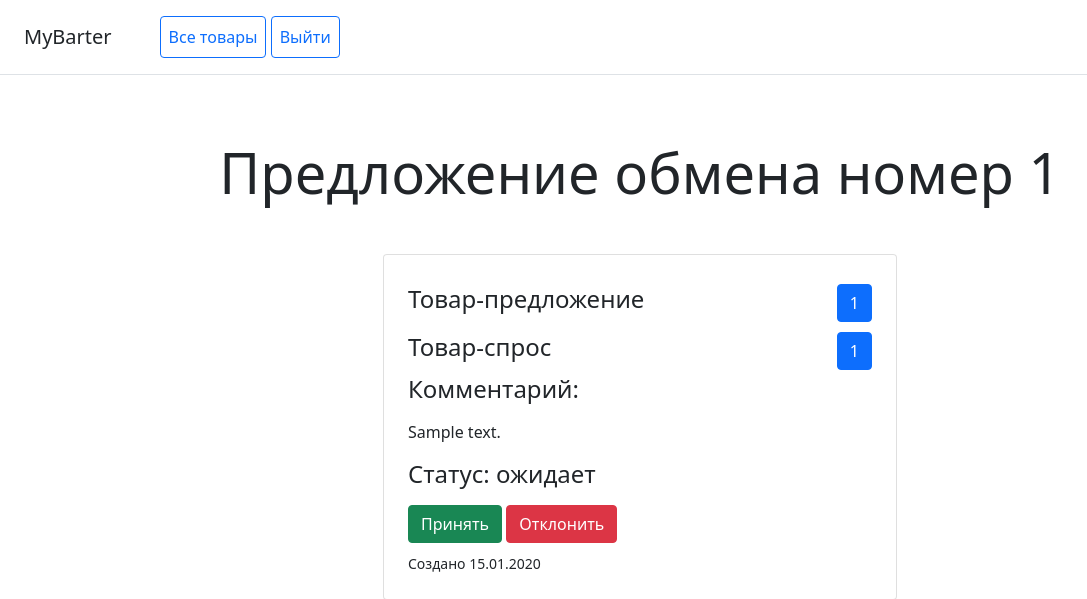
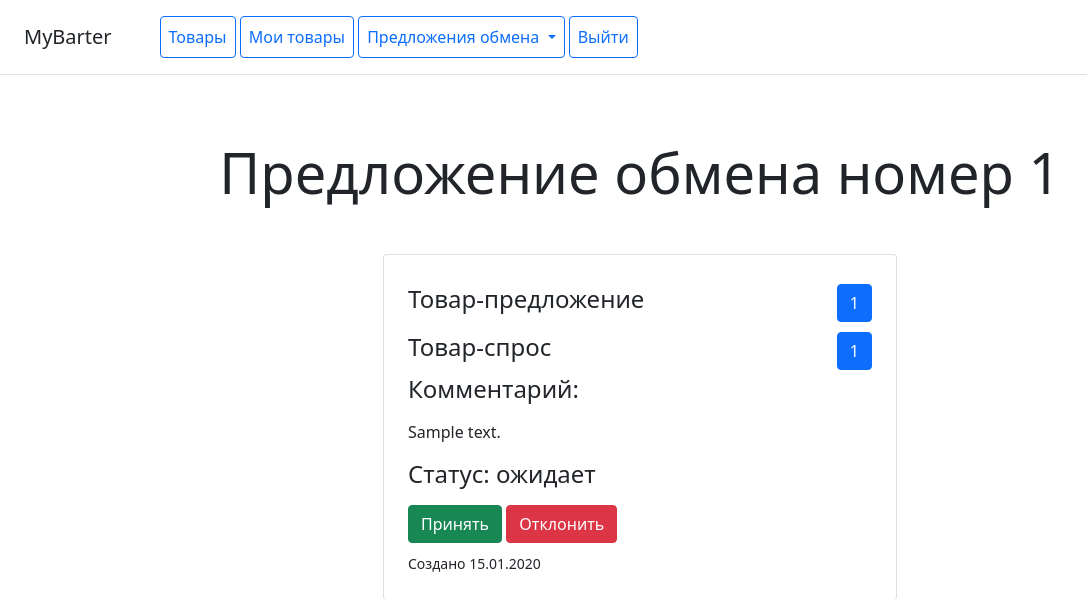
Before and after one commit to nex-kex/Barter-Platform, a Django app: page /ads/exchange/1/ in a window 1280 px wide. Shown: the top 599 px of the page, without its empty margins (0-1087 px from the left). Run offline with Django 5.2, Linux system fonts and the light colour scheme; a user stored in the database is signed in; tables that the repository leaves empty hold one stand-in row (values such as "Sample post"); parts of the project's set-up code (start-up, migrations or seed data) failed here and were passed over; some libraries are stand-ins or nearby versions.

Commit message:
Separated products and exchanges by your own/from others and sent/received

```diff
--- a/ads/templates/ads/base.html
+++ b/ads/templates/ads/base.html
@@ -10,11 +10,23 @@
 <div class="d-flex flex-column flex-md-row align-items-center p-3 px-md-4 mb-3 bg-white border-bottom box-shadow">
     <h5 class="my-0 mr-md-auto font-weight-normal">MyBarter</h5>
     <nav class="ms-5">
-        <a class="p-2 btn btn-outline-primary" href="{% url 'ads:ad-list' %}">Все товары</a>
         {% if not user.is_authenticated %}
+        <a class="p-2 btn btn-outline-primary" href="{% url 'ads:ad-list' %}">Товары</a>
         <a class="p-2 btn btn-outline-primary" href="{% url 'users:login' %}">Войти</a>
         <a class="p-2 btn btn-outline-primary" href="{% url 'users:register' %}">Зарегистрироваться</a>
         {% else %}
+        <a class="p-2 btn btn-outline-primary" href="{% url 'ads:not-user-ad-list' %}">Товары</a>
+        <a class="p-2 btn btn-outline-primary" href="{% url 'ads:user-ad-list' %}">Мои товары</a>
+
+        <a class="dropdown-toggle p-2 btn btn-outline-primary" href="#" role="button" data-bs-toggle="dropdown"
+           aria-expanded="false">
+            Предложения обмена
+        </a>
+        <ul class="dropdown-menu">
+            <li><a class="dropdown-item" href="{% url 'ads:sent-exchange-list' %}">Отправленные</a></li>
+            <li><a class="dropdown-item" href="{% url 'ads:received-exchange-list' %}">Полученные</a></li>
+        </ul>
+
         <form method="post" action="{% url 'users:logout' %}" style="display: inline">
             {% csrf_token %}
             <button type="submit" class="p-2 btn btn-outline-primary">
--- a/ads/templates/ads/exchangeproposal_detail.html
+++ b/ads/templates/ads/exchangeproposal_detail.html
@@ -35,22 +35,26 @@
                     </tr>
                     </tbody>
                 </table>
+                {% if object.comment %}
                 <h4>Комментарий:</h4>
                 <p class="mt-3">{{ object.comment }}</p>
+                {% endif %}
                 <h4>Статус: {{ object.get_status_display }}</h4>
                 {% if user == object.ad_receiver.user %}
+                {% if object.status == "waiting" %}
                 <form method="post" action="{% url 'ads:exchange-accept' object.pk %}"
-                style="display: inline-block">
+                      style="display: inline-block">
                     {% csrf_token %}
                     {{ form.as_p }}
                     <button type="submit" class="btn btn-success mt-2">Принять</button>
                 </form>
                 <form method="post" action="{% url 'ads:exchange-decline' object.pk %}"
-                style="display: inline-block">
+                      style="display: inline-block">
                     {% csrf_token %}
                     {{ form.as_p }}
                     <button type="submit" class="btn btn-danger mt-2">Отклонить</button>
                 </form>
+                {% endif %}
                 {% else %}
                 <a href="{% url 'ads:exchange-update' object.pk %}"
                    class="btn btn-outline-primary mt-2">Редактировать</a>
--- a/ads/templates/ads/exchangeproposal_list.html
+++ b/ads/templates/ads/exchangeproposal_list.html
@@ -37,7 +37,7 @@
             </th>
             <td>{{ exchange.ad_sender }}</td>
             <td>{{ exchange.ad_receiver }}</td>
-            <td>{{ exchange.status }}</td>
+            <td>{{ exchange.get_status_display }}</td>
         </tr>
         {% endfor %}
         </tbody>
--- a/ads/urls.py
+++ b/ads/urls.py
@@ -7,6 +7,9 @@ from . import views
 app_name = AdsConfig.name
 
 urlpatterns = [
+    # Список товаров пользователя/не пользователя
+    path("not_my/", views.NotUserAdListView.as_view(), name="not-user-ad-list"),
+    path("my/", views.UserAdListView.as_view(), name="user-ad-list"),
     # CRUD для товаров
     path("", views.AdListView.as_view(), name="ad-list"),
     path("<int:pk>/", views.AdDetailView.as_view(), name="ad-detail"),
@@ -14,7 +17,8 @@ urlpatterns = [
     path("<int:pk>/update/", views.AdUpdateView.as_view(), name="ad-update"),
     path("<int:pk>/delete/", views.AdDeleteView.as_view(), name="ad-delete"),
     # CRUD для предложений обмена
-    path("exchange/", views.ExchangeProposalListView.as_view(), name="exchange-list"),
+    path("exchange/sent/", views.SentExchangeProposalListView.as_view(), name="sent-exchange-list"),
+    path("exchange/received/", views.ReceivedExchangeProposalListView.as_view(), name="received-exchange-list"),
     path("exchange/<int:pk>/", views.ExchangeProposalDetailView.as_view(), name="exchange-detail"),
     path("exchange/create", views.ExchangeProposalCreateView.as_view(), name="exchange-create"),
     path("exchange/<int:pk>/update/", views.ExchangeProposalUpdateView.as_view(), name="exchange-update"),
--- a/ads/views.py
+++ b/ads/views.py
@@ -10,9 +10,27 @@ from .models import Ad, ExchangeProposal
 
 
 class AdListView(ListView):
-    """Класс-представление для отображения списка товаров."""
+    """Класс-представление для отображения списка всех товаров."""
 
     model = Ad
+
+
+class NotUserAdListView(ListView):
+    """Класс-представление для отображения списка товаров, не опубликованных пользователем."""
+
+    model = Ad
+
+    def get_queryset(self):
+        return Ad.objects.exclude(user=self.request.user)
+
+
+class UserAdListView(ListView):
+    """Класс-представление для отображения списка товаров, опубликованных пользователем."""
+
+    model = Ad
+
+    def get_queryset(self):
+        return Ad.objects.filter(user=self.request.user)
 
 
 class AdDetailView(LoginRequiredMixin, DetailView):
@@ -27,7 +45,6 @@ class AdCreateView(LoginRequiredMixin, CreateView):
 
     model = Ad
     form_class = AdForm
-    success_url = reverse_lazy("ads:ad-list")
 
     def form_valid(self, form):
         ad = form.save(commit=False)
@@ -59,7 +76,7 @@ class AdDeleteView(LoginRequiredMixin, DeleteView):
     """Класс-представление для удаления товаров."""
 
     model = Ad
-    success_url = reverse_lazy("ads:ad-list")
+    success_url = reverse_lazy("ads:user-ad-list")
 
     def get_object(self, queryset=None):
         obj = super().get_object(queryset)
@@ -68,16 +85,24 @@ class AdDeleteView(LoginRequiredMixin, DeleteView):
         return obj
 
 
-class ExchangeProposalListView(LoginRequiredMixin, ListView):
-    """Класс-представление для отображения списка предложений обмена."""
+class SentExchangeProposalListView(LoginRequiredMixin, ListView):
+    """Класс-представление для отображения списка отправленных предложений обмена."""
 
     model = ExchangeProposal
+    ordering = ["-status"]
 
     def get_queryset(self):
-        # Пользователь может видеть все отправленные и полученные предложения обмена
-        sent_proposals = ExchangeProposal.objects.filter(ad_sender__user=self.request.user)
-        received_proposals = ExchangeProposal.objects.filter(ad_receiver__user=self.request.user)
-        return sent_proposals.union(received_proposals)
+        return super().get_queryset().filter(ad_sender__user=self.request.user)
+
+
+class ReceivedExchangeProposalListView(LoginRequiredMixin, ListView):
+    """Класс-представление для отображения списка полученных предложений обмена."""
+
+    model = ExchangeProposal
+    ordering = ["-status"]
+
+    def get_queryset(self):
+        return super().get_queryset().filter(ad_receiver__user=self.request.user)
 
 
 class ExchangeProposalDetailView(LoginRequiredMixin, DetailView):
--- a/config/settings.py
+++ b/config/settings.py
@@ -98,7 +98,7 @@ DEFAULT_AUTO_FIELD = "django.db.models.BigAutoField"
 
 AUTH_USER_MODEL = "users.User"
 
-LOGIN_REDIRECT_URL = "ads:ad-list"
+LOGIN_REDIRECT_URL = "ads:not-user-ad-list"
 LOGOUT_REDIRECT_URL = "ads:ad-list"
 
 LOGIN_URL = "users:login"
```
